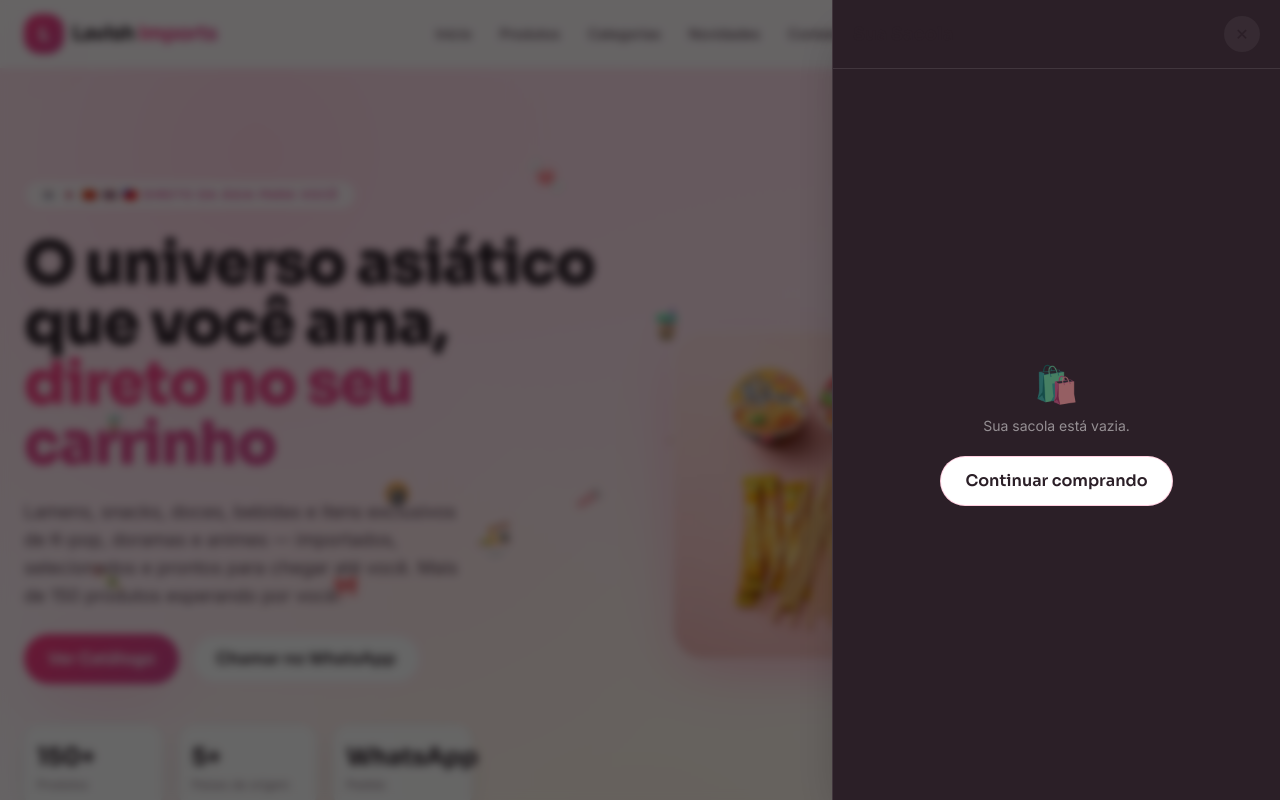
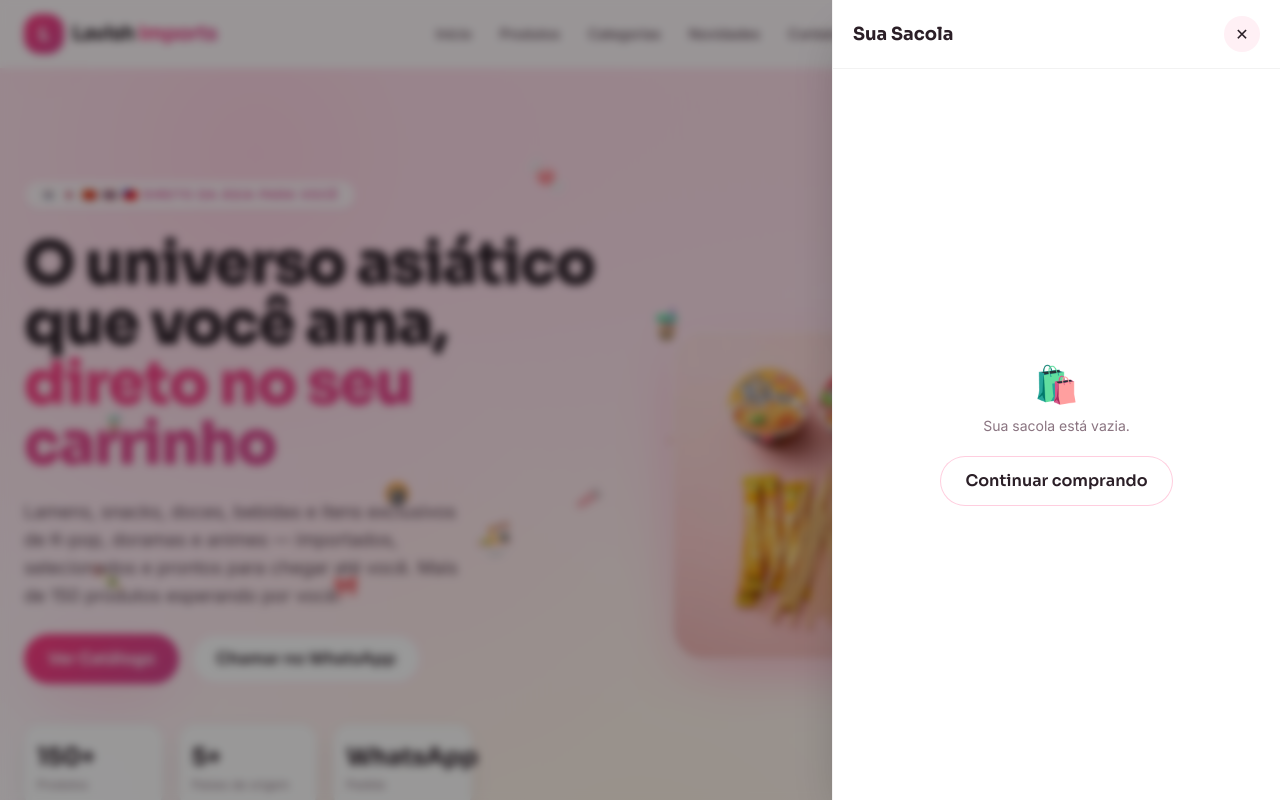
Before and after one commit to lcbcoreographer-rgb/lavish-imports, a React (Vite) app: page / in a window 1280 px wide. Both pictures are taken after a click on the button 1233 px from the left and 34 px from the top of the page. Shown: the top 800 px of the page. Built offline with nearby package versions, Linux system fonts and the light colour scheme.

Commit message:
feat: retheme CartDrawer and animate open/close with framer-motion

```diff
--- a/src/components/CartDrawer.jsx
+++ b/src/components/CartDrawer.jsx
@@ -1,4 +1,5 @@
 import React from "react";
+import { AnimatePresence, motion } from "framer-motion";
 import { useCart } from "../context/CartContext.jsx";
 import { buildWhatsappLink } from "../utils/whatsapp.js";
 
@@ -14,23 +15,34 @@ export default function CartDrawer() {
     hasUndefinedPriceItems,
   } = useCart();
 
-  if (!isOpen) return null;
-
   const whatsappLink = buildWhatsappLink(items, totalPrice, hasUndefinedPriceItems);
 
   return (
-    <div className="fixed inset-0 z-50 flex justify-end bg-black/60 backdrop-blur-sm" onClick={closeCart}>
-      <div
-        className="flex h-full w-full max-w-md flex-col bg-ink-900 border-l border-white/10 shadow-2xl"
+    <AnimatePresence>
+      {isOpen && (
+        <motion.div
+          className="fixed inset-0 z-50 flex justify-end bg-black/40 backdrop-blur-sm"
+          initial={{ opacity: 0 }}
+          animate={{ opacity: 1 }}
+          exit={{ opacity: 0 }}
+          transition={{ duration: 0.2 }}
+          onClick={closeCart}
+        >
+          <motion.div
+            className="flex h-full w-full max-w-md flex-col border-l border-black/5 bg-white shadow-2xl"
+            initial={{ x: "100%" }}
+            animate={{ x: 0 }}
+            exit={{ x: "100%" }}
+            transition={{ type: "spring", damping: 28, stiffness: 260 }}
             onClick={(e) => e.stopPropagation()}
           >
-        <div className="flex items-center justify-between border-b border-white/10 px-5 py-4">
-          <h3 className="font-display text-lg font-bold">
-            Sua Sacola {totalItems > 0 && <span className="text-white/50">({totalItems})</span>}
+            <div className="flex items-center justify-between border-b border-black/5 px-5 py-4">
+              <h3 className="font-display text-lg font-bold text-ink-900">
+                Sua Sacola {totalItems > 0 && <span className="text-ink-500">({totalItems})</span>}
               </h3>
               <button
                 onClick={closeCart}
-            className="grid h-9 w-9 place-items-center rounded-full bg-white/5 hover:bg-white/10"
+                className="grid h-9 w-9 place-items-center rounded-full bg-paper-100 text-ink-900 hover:bg-paper-200"
                 aria-label="Fechar sacola"
               >
                 ✕
@@ -39,7 +51,7 @@ export default function CartDrawer() {
 
             <div className="flex-1 overflow-y-auto px-5 py-4">
               {items.length === 0 ? (
-            <div className="flex h-full flex-col items-center justify-center gap-3 text-center text-white/50">
+                <div className="flex h-full flex-col items-center justify-center gap-3 text-center text-ink-500">
                   <span className="text-4xl">🛍️</span>
                   <p className="text-sm">Sua sacola está vazia.</p>
                   <button onClick={closeCart} className="btn-secondary mt-2">
@@ -56,8 +68,10 @@ export default function CartDrawer() {
                         className="h-16 w-16 shrink-0 rounded-xl object-cover"
                       />
                       <div className="flex flex-1 flex-col gap-1">
-                    <p className="line-clamp-2 text-sm font-medium leading-snug">{item.name}</p>
-                    <span className="text-xs text-white/50">
+                        <p className="line-clamp-2 text-sm font-medium leading-snug text-ink-900">
+                          {item.name}
+                        </p>
+                        <span className="text-xs text-ink-500">
                           {typeof item.price === "number"
                             ? `R$ ${item.price.toFixed(2).replace(".", ",")}`
                             : "Preço a combinar"}
@@ -65,20 +79,22 @@ export default function CartDrawer() {
                         <div className="mt-1 flex items-center gap-2">
                           <button
                             onClick={() => updateQuantity(item.id, item.quantity - 1)}
-                        className="grid h-6 w-6 place-items-center rounded-full bg-white/10 text-xs font-bold"
+                            className="grid h-6 w-6 place-items-center rounded-full bg-paper-100 text-xs font-bold text-ink-900"
                           >
                             −
                           </button>
-                      <span className="w-4 text-center text-xs font-semibold">{item.quantity}</span>
+                          <span className="w-4 text-center text-xs font-semibold text-ink-900">
+                            {item.quantity}
+                          </span>
                           <button
                             onClick={() => updateQuantity(item.id, item.quantity + 1)}
-                        className="grid h-6 w-6 place-items-center rounded-full bg-white/10 text-xs font-bold"
+                            className="grid h-6 w-6 place-items-center rounded-full bg-paper-100 text-xs font-bold text-ink-900"
                           >
                             +
                           </button>
                           <button
                             onClick={() => removeItem(item.id)}
-                        className="ml-auto text-[11px] font-medium text-white/40 hover:text-accent-pink"
+                            className="ml-auto text-[11px] font-medium text-ink-500 hover:text-accent-pink"
                           >
                             Remover
                           </button>
@@ -91,17 +107,17 @@ export default function CartDrawer() {
             </div>
 
             {items.length > 0 && (
-          <div className="border-t border-white/10 px-5 py-4">
+              <div className="border-t border-black/5 px-5 py-4">
                 <div className="mb-3 flex items-center justify-between">
-              <span className="text-sm text-white/60">
+                  <span className="text-sm text-ink-500">
                     {hasUndefinedPriceItems ? "Total estimado" : "Total"}
                   </span>
-              <span className="font-display text-xl font-bold">
+                  <span className="font-display text-xl font-bold text-ink-900">
                     R$ {totalPrice.toFixed(2).replace(".", ",")}
                   </span>
                 </div>
                 {hasUndefinedPriceItems && (
-              <p className="mb-3 text-[11px] text-white/45">
+                  <p className="mb-3 text-[11px] text-ink-500">
                     Alguns itens têm preço a combinar diretamente no WhatsApp.
                   </p>
                 )}
@@ -115,7 +131,9 @@ export default function CartDrawer() {
                 </a>
               </div>
             )}
-      </div>
-    </div>
+          </motion.div>
+        </motion.div>
+      )}
+    </AnimatePresence>
   );
 }
```
Lines whose indentation alone changed are shown as unchanged.
